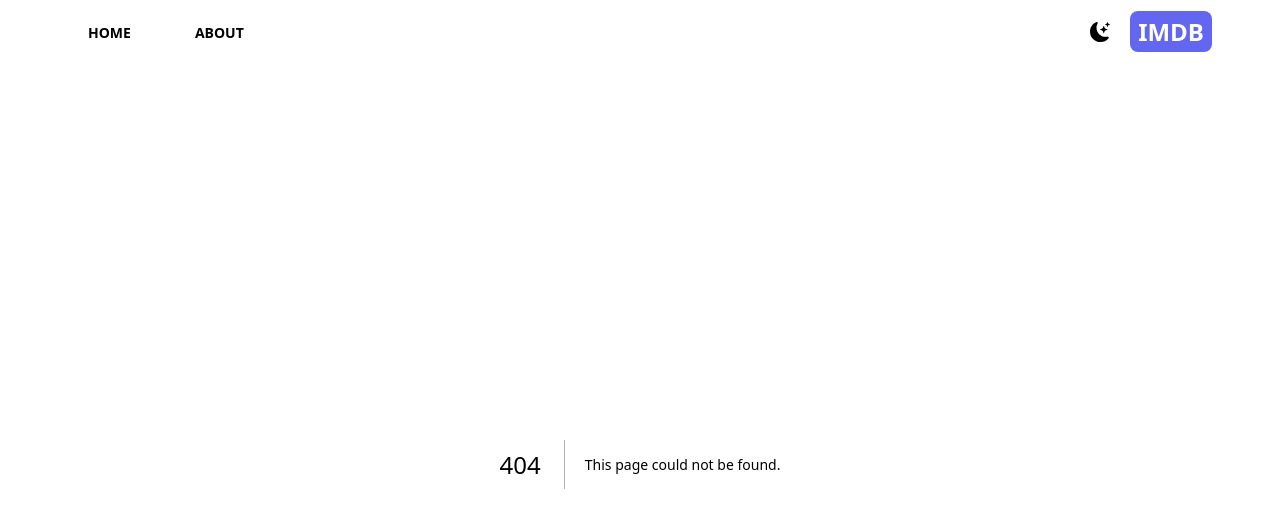
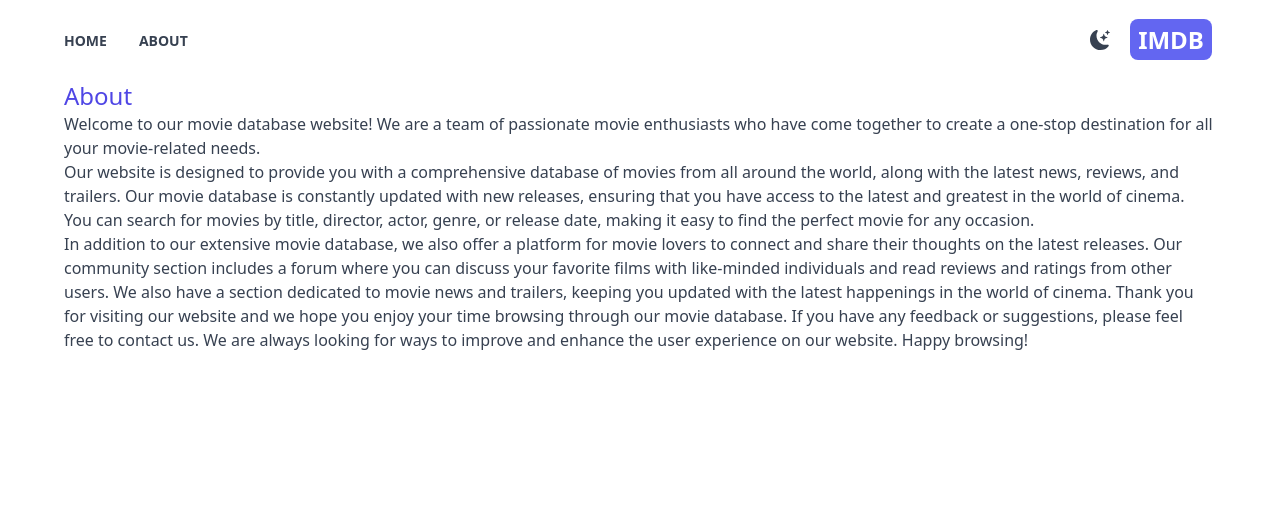
Before and after one commit to aminulds/imdbmovie, a Next.js app: page /about in a window 1280 px wide. Before the commit this address had no page. Shown: the top 528 px of the page. Built offline with nearby package versions, Linux system fonts and the light colour scheme.

Commit message:
about page done

```diff
--- a/app/Providers.jsx
+++ b/app/Providers.jsx
@@ -5,7 +5,9 @@
 const Providers = ({ children }) => {
   return (
     <ThemeProvider enableSystem={true} attribute="class">
-      {children}
+      <div className="mx-4 sm:mx-8 md:mx-16 lg:mx-20 xl:mx-auto max-w-6xl">
+        {children}
+      </div>
     </ThemeProvider>
   )
 }
--- /dev/null
+++ b/app/about/page.jsx
@@ -0,0 +1,40 @@
+import React from 'react'
+
+const About = () => {
+  return (
+    <div className="">
+      <h1 className="text-2xl font-medium text-indigo-600">About</h1>
+      <p>
+        Welcome to our movie database website! We are a team of passionate movie
+        enthusiasts who have come together to create a one-stop destination for
+        all your movie-related needs.
+      </p>
+
+      <p>
+        Our website is designed to provide you with a comprehensive database of
+        movies from all around the world, along with the latest news, reviews,
+        and trailers. Our movie database is constantly updated with new
+        releases, ensuring that you have access to the latest and greatest in
+        the world of cinema. You can search for movies by title, director,
+        actor, genre, or release date, making it easy to find the perfect movie
+        for any occasion.
+      </p>
+
+      <p>
+        In addition to our extensive movie database, we also offer a platform
+        for movie lovers to connect and share their thoughts on the latest
+        releases. Our community section includes a forum where you can discuss
+        your favorite films with like-minded individuals and read reviews and
+        ratings from other users. We also have a section dedicated to movie news
+        and trailers, keeping you updated with the latest happenings in the
+        world of cinema. Thank you for visiting our website and we hope you
+        enjoy your time browsing through our movie database. If you have any
+        feedback or suggestions, please feel free to contact us. We are always
+        looking for ways to improve and enhance the user experience on our
+        website. Happy browsing!
+      </p>
+    </div>
+  )
+}
+
+export default About
--- a/app/layout.jsx
+++ b/app/layout.jsx
@@ -5,7 +5,7 @@
 export default function RootLayout({ children }) {
   return (
     <html lang="en">
-      <body>
+      <body className='dark:bg-gray-500 dark:text-gray-200 text-gray-700 transition-colors duration-300 min-h-screen select-none'>
         <Providers>
 
 
--- a/app/page.jsx
+++ b/app/page.jsx
@@ -2,7 +2,7 @@
 
 export default function Home() {
   return (
-    <main className="flex items-center justify-between">
+    <main>
       <h2>HOME</h2>
     </main>
   )
--- a/components/Header.jsx
+++ b/components/Header.jsx
@@ -7,7 +7,7 @@
 
 export default function Header() {
   return (
-    <div className="flex justify-between mx-2 max-w-6xl sm:mx-auto items-center py-4">
+    <div className="flex justify-between items-center py-4 md:py-6">
       <div className="flex">
         <MenuItem title="HOME" link="/" Icon={AiFillHome} />
         <MenuItem title="ABOUT" link="/about" Icon={BsFillInfoCircleFill} />
--- a/components/MenuItem.jsx
+++ b/components/MenuItem.jsx
@@ -5,8 +5,8 @@
 
 const MenuItem = ({ title, link, Icon }) => {
   return (
-    <div className='mr-4'>
-      <Link href={link} className="mx-4 lg:mx-6 hover:text-indigo-600 font-bold">
+    <div className='mr-8'>
+      <Link href={link} className="hover:text-indigo-600 font-bold">
         <Icon className="text-2xl sm:hidden" />
         <span className='hidden sm:inline text-sm'>{title}</span>
       </Link>
```
